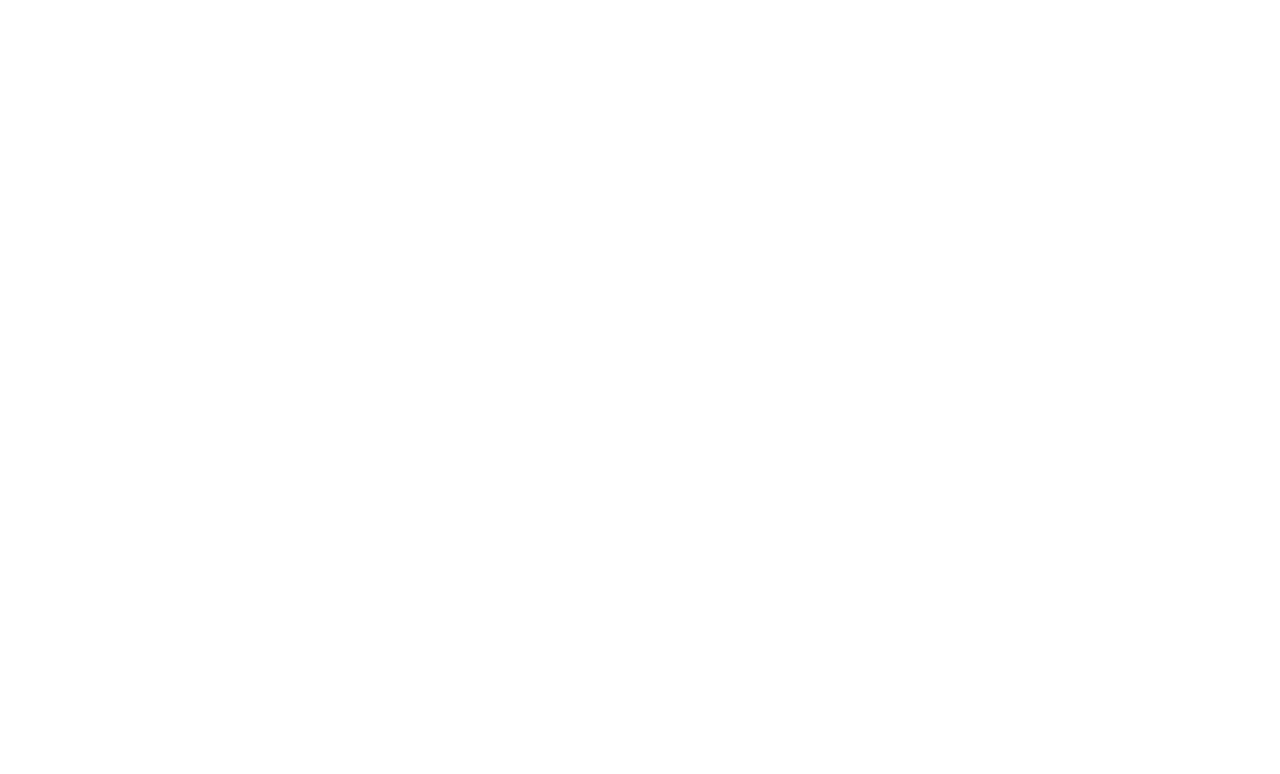
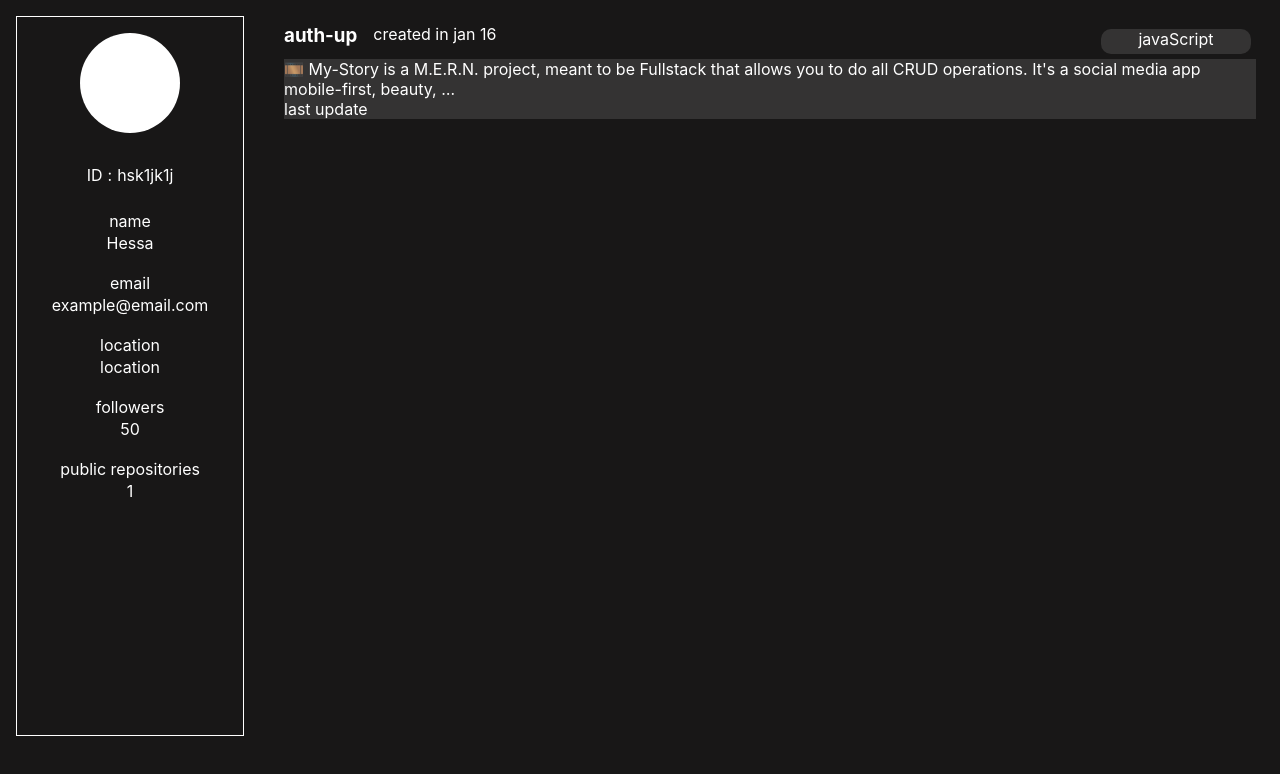
Before and after one commit to danielcnascimento/luk-hub, a Next.js app: page / in a window 1280 px wide. Shown: the top 774 px of the page. Built offline with nearby package versions, Linux system fonts and the light colour scheme.

Commit message:
first component

```diff
--- /dev/null
+++ b/src/components/Profile.js
@@ -0,0 +1,32 @@
+import React from "react";
+import styles from "../styles/components/profile.module.css";
+
+const Profile = () => {
+  return (
+    <div className={styles.container}>
+      <div className={styles.imgContainer}>
+        <img />
+      </div>
+      <div className={styles.id}>
+        <p>ID</p>
+        <span>:</span>
+        <p>hsk1jk1j</p>
+      </div>
+      <Title title="name" data="Hessa" />
+      <Title title="email" data="example@email.com" />
+      <Title title="location" data="location" />
+      <Title title="followers" data={50} />
+      <Title title="public repositories" data={1} />
+    </div>
+  );
+};
+
+const Title = ({ title, data }) => {
+  return (
+    <div className={styles.titleContainer}>
+      <p>{title}</p>
+      <p> {data} </p>
+    </div>
+  );
+};
+export default Profile;
--- /dev/null
+++ b/src/components/RepositoryList.js
@@ -0,0 +1,31 @@
+import React from "react";
+import styles from "../styles/components/RepositoryList.module.css";
+
+const RepositoryList = () => {
+  return (
+    <div className={styles.container}>
+      <span className={styles.header}>
+        <span>
+          <h3>auth-up</h3>
+          <p>created in jan 16</p>
+        </span>
+        <div>
+          <p>javaScript</p>
+        </div>
+      </span>
+
+      <div>
+        <p>
+          🎞️ My-Story is a M.E.R.N. project, meant to be Fullstack that allows
+          you to do all CRUD operations. It's a social media app mobile-first,
+          beauty, …
+        </p>
+      </div>
+      <div>
+        <p> last update </p>
+      </div>
+    </div>
+  );
+};
+
+export default RepositoryList;
--- a/src/pages/index.js
+++ b/src/pages/index.js
@@ -1,5 +1,7 @@
 import Head from "next/head";
 import styles from "../styles/pages/Home.module.css";
+import Profile from "../components/Profile";
+import RepositoryList from "../components/RepositoryList";
 
 export default function Home() {
   return (
@@ -7,7 +9,12 @@
       <Head>
         <title>Homepage | LukHub - search repositories</title>
       </Head>
-      <section></section>
+      <section>
+        <div className={styles.sectionContainer}>
+          <Profile />
+          <RepositoryList />
+        </div>
+      </section>
     </div>
   );
 }
--- /dev/null
+++ b/src/styles/components/RepositoryList.module.css
@@ -0,0 +1,27 @@
+.container {
+  color: white;
+  margin: 1.5rem;
+}
+
+.container div {
+  background-color: #343333;
+}
+.container span {
+  display: flex;
+}
+
+.container span p {
+  margin: 0 1rem;
+}
+
+.header {
+  justify-content: space-between;
+}
+
+.header div {
+  border-radius: 10px;
+  width: 150px;
+  height: 25px;
+  margin: 5px;
+  text-align: center;
+}
--- /dev/null
+++ b/src/styles/components/profile.module.css
@@ -0,0 +1,37 @@
+.container {
+  width: 20vw;
+  height: 90vh;
+  display: flex;
+  align-items: center;
+  flex-direction: column;
+  border: 1px solid white;
+  margin: 1rem;
+  color: white;
+}
+
+.imgContainer {
+  width: 100px;
+  height: 100px;
+  border-radius: 100px;
+  background-color: white;
+  margin: 1rem;
+}
+
+.id {
+  display: inherit;
+  flex-direction: row;
+  margin: 1rem 0;
+}
+
+.id span {
+  margin: 0 5px;
+}
+
+.titleContainer {
+  text-align: center;
+  padding: 0.5rem;
+}
+
+.titleContainer p {
+  margin: 2px;
+}
--- a/src/styles/globals.css
+++ b/src/styles/globals.css
@@ -4,6 +4,7 @@
   margin: 0;
   font-family: -apple-system, BlinkMacSystemFont, Segoe UI, Roboto, Oxygen,
     Ubuntu, Cantarell, Fira Sans, Droid Sans, Helvetica Neue, sans-serif;
+  background-color: #181717;
 }
 
 a {
@@ -12,5 +13,7 @@
 }
 
 * {
+  margin: 0;
+  padding: 0;
   box-sizing: border-box;
 }
--- a/src/styles/pages/Home.module.css
+++ b/src/styles/pages/Home.module.css
@@ -1,5 +1,4 @@
-* {
-  margin: 0;
-  padding: 0;
-  box-sizing: border-box;
+.sectionContainer {
+  width: 100vw;
+  display: flex;
 }
```
Also changed, not shown: 2 other files (tests, documents, lock files or other folders).
